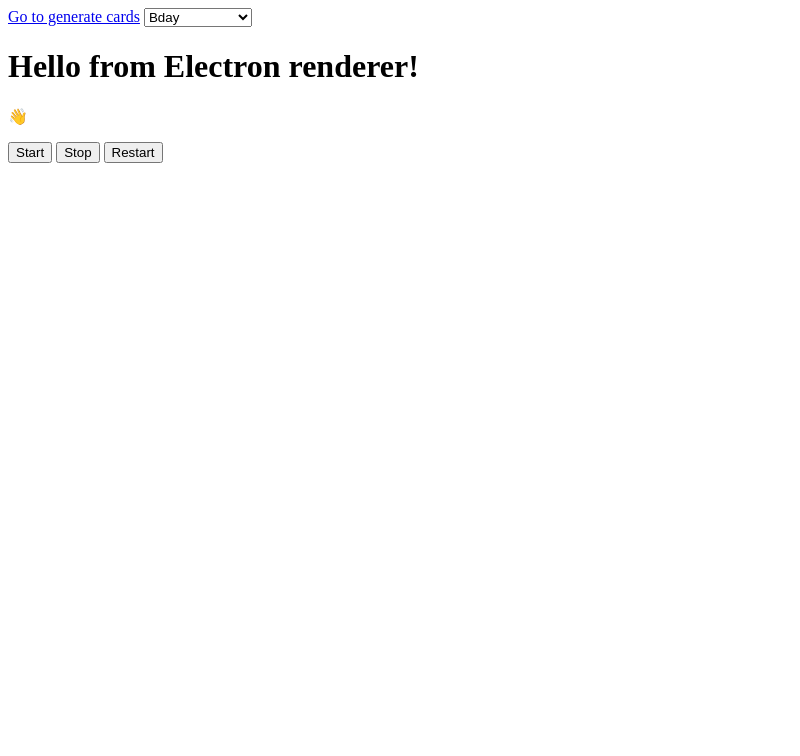
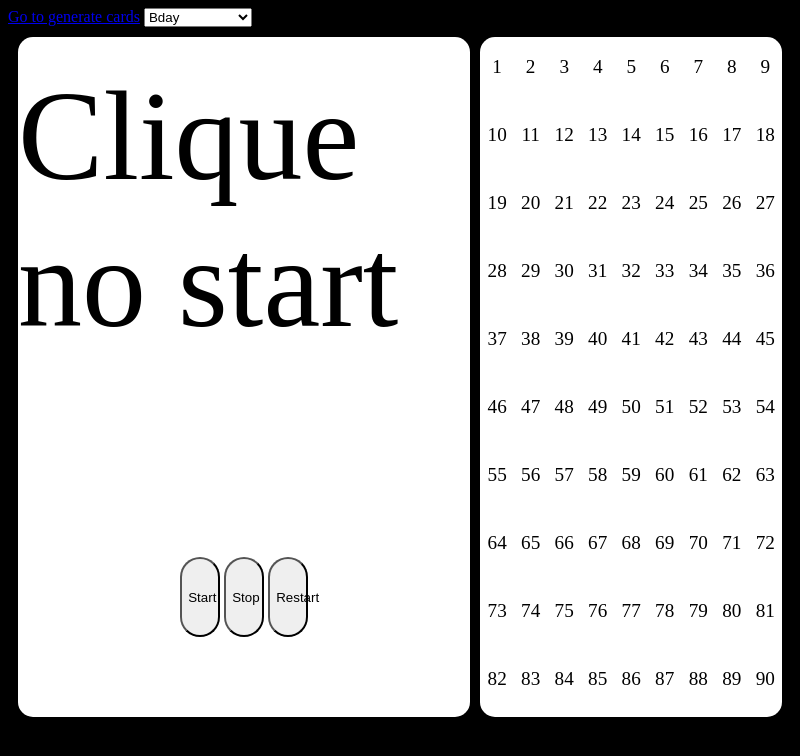
Before and after one commit to SofiaFreitas711/Bingo, an Electron app: page my-electron-app/index.html in a window 800 px wide. Drawn offline with Linux system fonts and the light colour scheme.

Commit message:
starting to have layout

```diff
--- a/my-electron-app/index.html
+++ b/my-electron-app/index.html
@@ -28,11 +28,17 @@
       </select>
     </nav>
   </header>
-    <h1>Hello from Electron renderer!</h1>
-    <p>👋</p>
-    <button id="start">Start</button>
-    <button id="stop">Stop</button>
-    <button id="restart">Restart</button>
+  <main>
+    <div id="numBtn">
+      <p id="numOut">Clique no start</p>
+      <div id="btns">
+        <button id="start">Start</button>
+        <button id="stop">Stop</button>
+        <button id="restart">Restart</button>
+      </div>
+    </div>
+    <div id="nums"></div>
+  </main>
   <script src="renderer.js"></script>
 </body>
 </html>
--- a/my-electron-app/preload.js
+++ b/my-electron-app/preload.js
@@ -1,5 +1,7 @@
 const { contextBridge, ipcRenderer } = require('electron')
+// const html2canvas = require('html2canvas')
 
+// window.html2canvas = html2canvas
 // Expor uma API segura pro DOM
 contextBridge.exposeInMainWorld('electronAPI', {
     test: ()=>console.log("preload carregado"),
--- a/my-electron-app/renderer.js
+++ b/my-electron-app/renderer.js
@@ -2,6 +2,7 @@
 // console.log('✅ renderer carregado')
 
 window.addEventListener("DOMContentLoaded",()=>{
+
     let theme = document.querySelector("select").value
     let select = document.querySelector("select")
     select.addEventListener("change", ()=>{
@@ -14,20 +15,28 @@ window.addEventListener("DOMContentLoaded",()=>{
 
     let nums = []
     let numsOut = []
-    for(let i=1; i<100;i++){
+    for(let i=1; i<=90;i++){
         nums.push(i)
     }
     console.log(nums);
 
 
     let interval
-    let time = 2000
+    let time = 3500
     let len
     let msg = new SpeechSynthesisUtterance()
     let voices = speechSynthesis.getVoices()
     console.log(voices);
 
     msg.voice = voices[1]
+
+    let divNums = document.querySelectorAll('div')
+
+    function createNums(){
+        for(let i=1; i<=90;i++){
+            divNums[2].innerHTML += `<p>${i}</p>`
+        }
+    }
 
     // function for bingo run
     function intervalFun(){
@@ -42,7 +51,10 @@ window.addEventListener("DOMContentLoaded",()=>{
             // console.log(num);
             numsOut.unshift(num)
             console.log(numsOut);
-
+            let p = document.querySelectorAll('p')
+            p[num].classList.add("out")
+            let numOutP = document.querySelector("#numOut")
+            numOutP.innerHTML = num
             nums = nums.filter((a)=>a != num)
             if(nums.length == 0){
                 // console.log("entrei aqui");
@@ -56,7 +68,6 @@ window.addEventListener("DOMContentLoaded",()=>{
     function stop(){
         clearInterval(interval)
         console.log("parou");
-
 
     }
 
@@ -74,6 +85,11 @@ window.addEventListener("DOMContentLoaded",()=>{
         for(let i=1; i<100;i++){
             nums.push(i)
         }
+        divNums[2].innerHTML = ``
+        console.log(divNums[2].innerHTML);
+
+        createNums()
+        console.log(divNums[2].innerHTML);
 
         start()
     }
@@ -85,4 +101,8 @@ window.addEventListener("DOMContentLoaded",()=>{
     stopBtn.addEventListener("click",stop)
     let restartBtn = document.querySelector("#restart")
     restartBtn.addEventListener("click",restart)
+    createNums()
+
+    // console.log(divNums, divNums[2].innerHTML);
+
 })
--- a/my-electron-app/style.css
+++ b/my-electron-app/style.css
@@ -1,3 +1,60 @@
 body{
+    /* margin: 10; */
+    background-color: black;
+}
+
+main{
+    display: flex;
+    margin: 10px;
+    gap: 10px;
+}
+
+#numBtn {
+    display: flex;
+    flex-direction: column;
+    background-color: white;
+    width: 60%;
+    height: 85vh;
+    border-radius: 15px;
+    justify-content: flex-end;
+    align-items: center;
 
 }
+
+#btns{
+    margin-bottom: 10vh;
+}
+
+button{
+    width: 5vw;
+    height: 10vh;
+    border-radius: 50px;
+}
+
+#nums{
+    display: grid;
+    grid-template-columns: 0.5fr 0.5fr 0.5fr 0.5fr 0.5fr 0.5fr 0.5fr 0.5fr 0.5fr;
+    grid-column: 0.5fr 0.5fr 0.5fr;
+    background-color: white;
+    width: 40%;
+    height: 85vh;
+    border-radius: 15px;
+    text-align: center;
+    font-size: 1.2rem;
+
+}
+
+#numOut{
+    margin-bottom: 25vh;
+    font-size: 8rem;
+}
+
+.out{
+    /* display: flex; */
+    /* justify-content: center; */
+    background-color:red;
+    text-align: center;
+    /* width: 2vw; */
+    /* height: 4vh; */
+    border-radius: 15px;
+}
```
